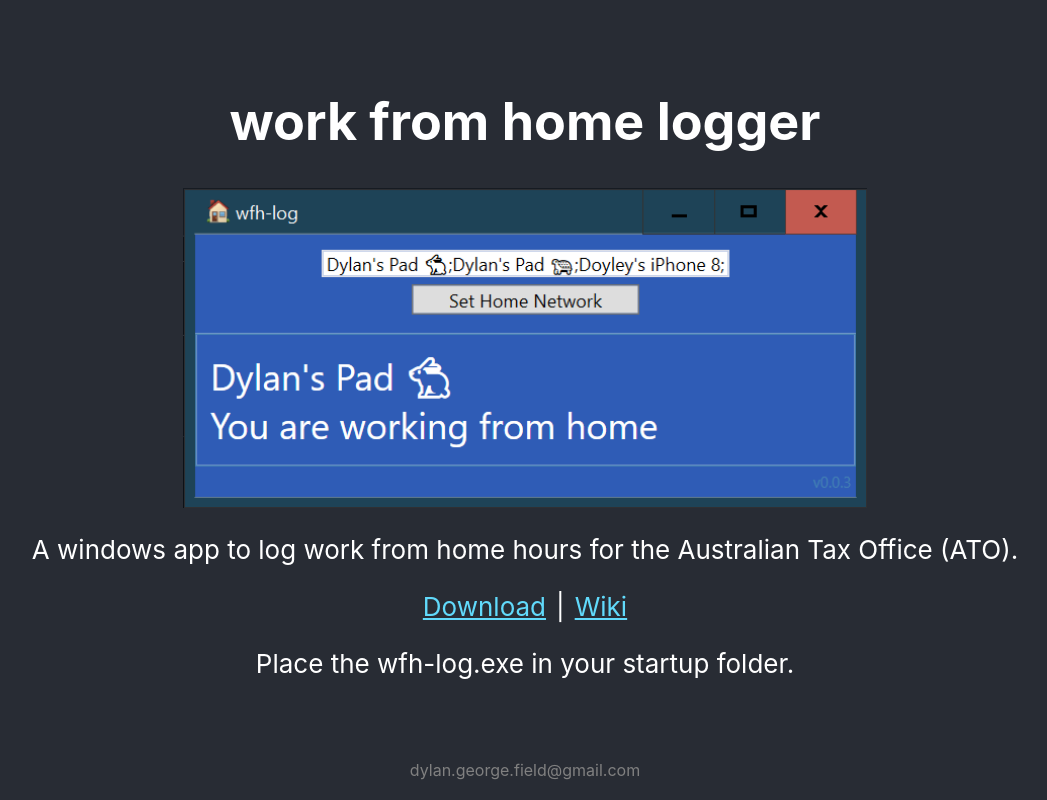
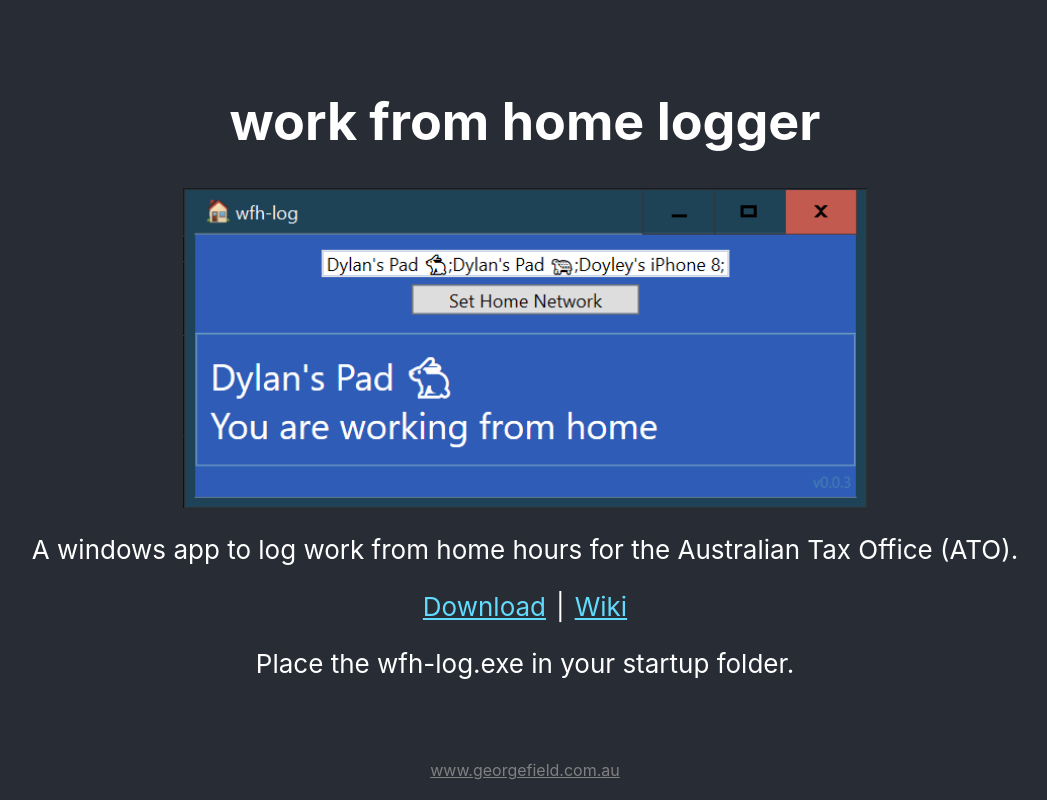
Before and after one commit to dylan-george-field/work-from-home-log, a React (Create React App) app in the folder site/: page / in a window 1280 px wide. Shown: the whole page, without its empty margins (115-1162 px from the left). Built offline with nearby package versions, Linux system fonts and the light colour scheme.

Commit message:
update site to link to my homepage for seo

```diff
--- a/site/src/App.css
+++ b/site/src/App.css
@@ -34,6 +34,10 @@ footer {
   min-height: 5vh;
 }
 
+footer a {
+  color: gray;
+}
+
 @keyframes App-logo-spin {
   from {
     transform: rotate(0deg);
--- a/site/src/App.js
+++ b/site/src/App.js
@@ -29,7 +29,7 @@ function App() {
         <p>Place the wfh-log.exe in your startup folder.</p>
       </header>
       <footer>
-        dylan.george.field@gmail.com
+        <a href="https://www.georgefield.com.au">www.georgefield.com.au</a>
       </footer>
     </div>
   );
```
